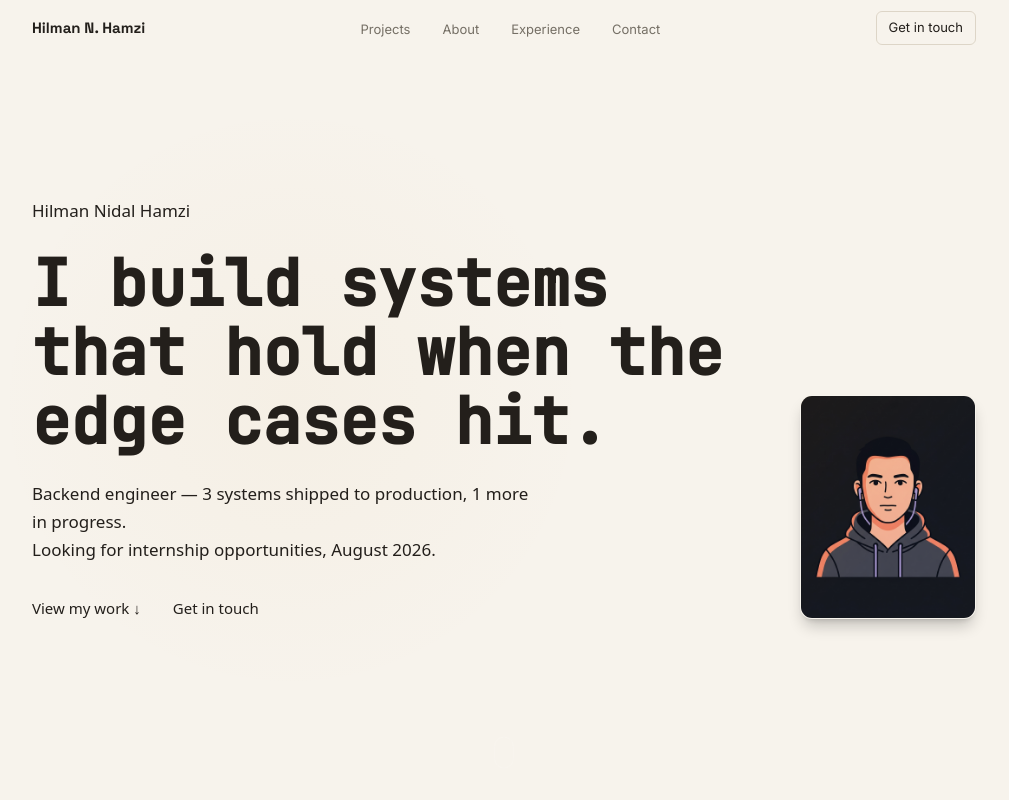
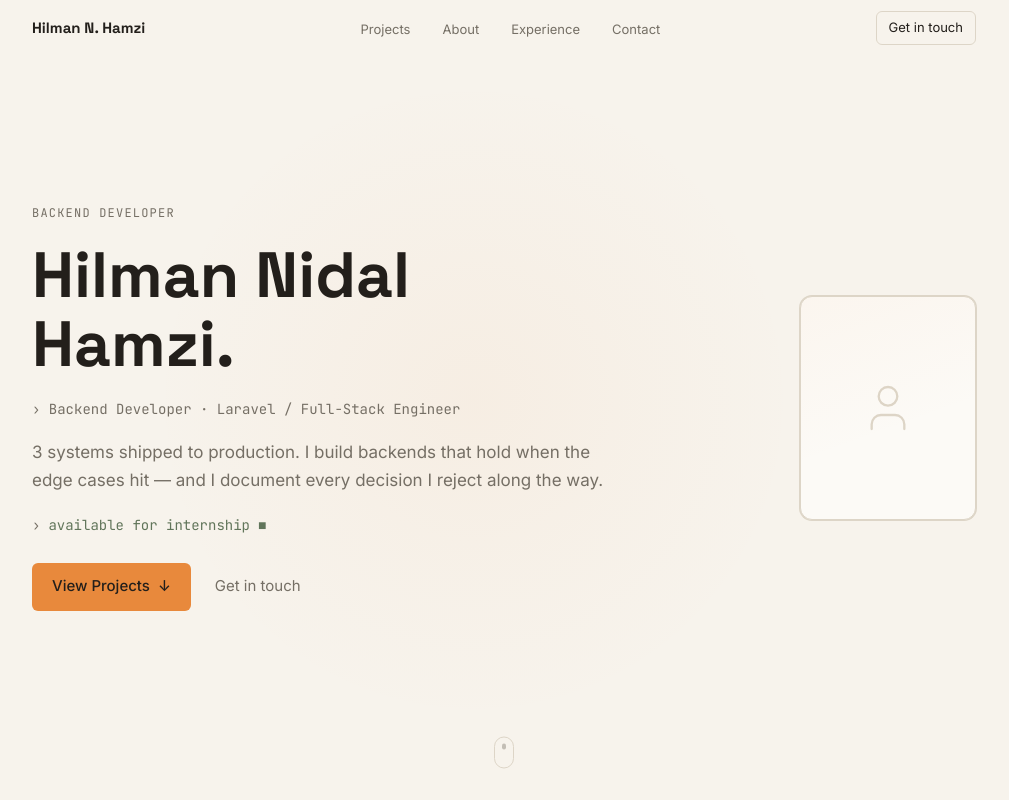
Before and after one commit to kaz-hero123/hilman-portfolio, a Next.js app: page / in a window 1280 px wide. Shown: the top 800 px of the page, without its empty margins (136-1145 px from the left). Built offline with nearby package versions, Linux system fonts and the light colour scheme.

Commit message:
feat(sections): redesign Hero section with light editorial tone

```diff
--- a/src/components/sections/Hero.tsx
+++ b/src/components/sections/Hero.tsx
@@ -1,94 +1,138 @@
 'use client'
 
 import { motion } from 'framer-motion'
-import Image from 'next/image'
+import { User } from 'lucide-react'
+import { SectionLabel } from '@/components/ui/SectionLabel'
+
+// PRD §7 — Signature Element: status indicator with blink cursor
+function StatusIndicator() {
+  return (
+    <p className="font-mono text-sm text-sageDeep flex items-center gap-2">
+      <span className="text-dust" aria-hidden="true">›</span>
+      available for internship
+      <span className="animate-blink text-sageDeep" aria-hidden="true">■</span>
+    </p>
+  )
+}
 
 export function Hero() {
   return (
     <section
       id="hero"
-      className="relative bg-surface-dark min-h-[100svh] flex items-center overflow-hidden noise"
+      className="relative bg-paper min-h-[100svh] flex items-center overflow-hidden"
     >
+      {/* Subtle warm radial gradient — light mode version */}
       <div
-        className="absolute top-1/2 left-1/3 -translate-x-1/2 -translate-y-1/2 w-[600px] h-[600px] rounded-full pointer-events-none"
+        className="absolute top-1/2 right-1/4 -translate-y-1/2 w-[700px] h-[700px] rounded-full pointer-events-none"
         style={{
-          background: 'radial-gradient(circle, rgba(200,148,52,0.04) 0%, transparent 70%)',
+          background: 'radial-gradient(circle, rgba(232,137,60,0.05) 0%, transparent 65%)',
         }}
         aria-hidden="true"
       />
 
-      <div className="relative z-10 max-w-5xl mx-auto px-6 md:px-10 w-full pt-20 pb-16">
-        <div className="grid grid-cols-1 md:grid-cols-[1fr_auto] gap-12 md:gap-16 items-end">
+      <div className="relative z-10 max-w-5xl mx-auto px-6 md:px-10 w-full pt-24 pb-20">
+        <div className="grid grid-cols-1 md:grid-cols-[1fr_auto] gap-12 md:gap-16 items-center">
 
-          <div className="space-y-6">
-            <motion.p
-              initial={{ opacity: 0 }}
-              animate={{ opacity: 1 }}
-              transition={{ duration: 0.6, delay: 0.1 }}
-              className="font-sans text-body text-text-secondary"
+          {/* Left — text content */}
+          <div className="space-y-5 max-w-xl">
+
+            {/* Eyebrow */}
+            <motion.div
+              initial={{ opacity: 0, y: 8 }}
+              animate={{ opacity: 1, y: 0 }}
+              transition={{ duration: 0.5, delay: 0.1 }}
             >
-              Hilman Nidal Hamzi
-            </motion.p>
+              <SectionLabel>Backend Developer</SectionLabel>
+            </motion.div>
 
+            {/* Name — display heading */}
             <motion.h1
               initial={{ opacity: 0, y: 16 }}
               animate={{ opacity: 1, y: 0 }}
               transition={{ duration: 0.6, delay: 0.2, ease: [0.25, 0.46, 0.45, 0.94] }}
-              className="font-mono text-display text-text-primary"
-              style={{ textWrap: 'balance' } as React.CSSProperties}
+              className="font-display text-display text-ink leading-[1.08]"
             >
-              I build systems that hold when the edge cases hit.
+              Hilman Nidal Hamzi.
             </motion.h1>
 
+            {/* Role — mono label */}
             <motion.p
               initial={{ opacity: 0 }}
               animate={{ opacity: 1 }}
-              transition={{ duration: 0.5, delay: 0.5 }}
-              className="font-sans text-body text-text-secondary max-w-lg"
+              transition={{ duration: 0.5, delay: 0.35 }}
+              className="font-mono text-sm text-dust"
             >
-              Backend engineer — 3 systems shipped to production, 1 more in progress.
-              <br />
-              <span className="text-accent">Looking for internship opportunities, August 2026.</span>
+              › Backend Developer · Laravel / Full-Stack Engineer
             </motion.p>
 
+            {/* Sub-copy */}
+            <motion.p
+              initial={{ opacity: 0 }}
+              animate={{ opacity: 1 }}
+              transition={{ duration: 0.5, delay: 0.45 }}
+              className="font-body text-body text-dust leading-relaxed"
+            >
+              3 systems shipped to production. I build backends that hold when the edge
+              cases hit — and I document every decision I reject along the way.
+            </motion.p>
+
+            {/* Status indicator — PRD §7 signature element */}
             <motion.div
               initial={{ opacity: 0 }}
               animate={{ opacity: 1 }}
-              transition={{ duration: 0.5, delay: 0.7 }}
-              className="flex items-center gap-8 pt-2"
+              transition={{ duration: 0.5, delay: 0.55 }}
+            >
+              <StatusIndicator />
+            </motion.div>
+
+            {/* CTAs */}
+            <motion.div
+              initial={{ opacity: 0 }}
+              animate={{ opacity: 1 }}
+              transition={{ duration: 0.5, delay: 0.65 }}
+              className="flex items-center gap-6 pt-2"
             >
               <a
-                href="#work"
-                className="font-sans text-[0.9375rem] font-medium text-accent hover:text-accent-hover link-draw transition-colors focus-ring"
+                href="#projects"
+                className="inline-flex items-center gap-2 font-body text-[0.9375rem] font-medium bg-ember text-ink px-5 py-2.5 rounded min-h-[48px] hover:bg-ember/90 transition-colors focus-ring"
               >
-                View my work &darr;
+                View Projects
+                <span aria-hidden="true">↓</span>
               </a>
               <a
                 href="mailto:hilmannidal@gmail.com"
-                className="font-sans text-[0.9375rem] text-text-secondary hover:text-text-primary link-draw transition-colors focus-ring"
+                className="font-body text-[0.9375rem] text-dust hover:text-ink link-draw transition-colors focus-ring"
               >
                 Get in touch
               </a>
             </motion.div>
+
           </div>
 
+          {/* Right — photo placeholder (PRD §6: lucide icon, NOT initials "HN", once only) */}
           <motion.div
             initial={{ opacity: 0, scale: 0.95 }}
             animate={{ opacity: 1, scale: 1 }}
             transition={{ duration: 0.7, delay: 0.4, ease: [0.25, 0.46, 0.45, 0.94] }}
-            className="hidden md:block"
+            className="hidden md:flex justify-center"
           >
-            <div className="relative w-44 h-56 rounded-lg overflow-hidden border border-white/[0.08] shadow-lg shadow-black/20">
-              <Image
-                src="/avatar.png"
-                alt="Hilman Nidal Hamzi"
-                fill
-                className="object-cover object-top"
-                priority
+            <div
+              className="relative w-44 h-56 rounded-lg border border-line bg-panel flex items-center justify-center shadow-card overflow-hidden"
+              aria-label="Photo placeholder — real photo coming soon"
+            >
+              {/* Warm tint overlay */}
+              <div
+                className="absolute inset-0 pointer-events-none"
+                style={{
+                  background: 'linear-gradient(160deg, rgba(232,137,60,0.04) 0%, transparent 60%)',
+                }}
+                aria-hidden="true"
               />
-              <div
-                className="absolute inset-0 mix-blend-soft-light opacity-30"
-                style={{ background: 'linear-gradient(135deg, #C89434 0%, transparent 60%)' }}
+              <User
+                size={56}
+                strokeWidth={1}
+                className="text-line"
+                aria-hidden="true"
               />
             </div>
           </motion.div>
@@ -96,18 +140,20 @@ export function Hero() {
         </div>
       </div>
 
+      {/* Scroll cue */}
       <motion.div
         initial={{ opacity: 0 }}
         animate={{ opacity: 1 }}
         transition={{ delay: 1.2, duration: 0.8 }}
         className="absolute bottom-8 left-1/2 -translate-x-1/2"
+        aria-hidden="true"
       >
         <motion.div
           animate={{ y: [0, 6, 0] }}
           transition={{ repeat: Infinity, duration: 2, ease: 'easeInOut' }}
-          className="w-5 h-8 rounded-full border border-white/[0.12] flex items-start justify-center pt-1.5"
+          className="w-5 h-8 rounded-full border border-line flex items-start justify-center pt-1.5"
         >
-          <div className="w-1 h-1.5 rounded-full bg-text-secondary/50" />
+          <div className="w-1 h-1.5 rounded-full bg-dust/40" />
         </motion.div>
       </motion.div>
     </section>
```
